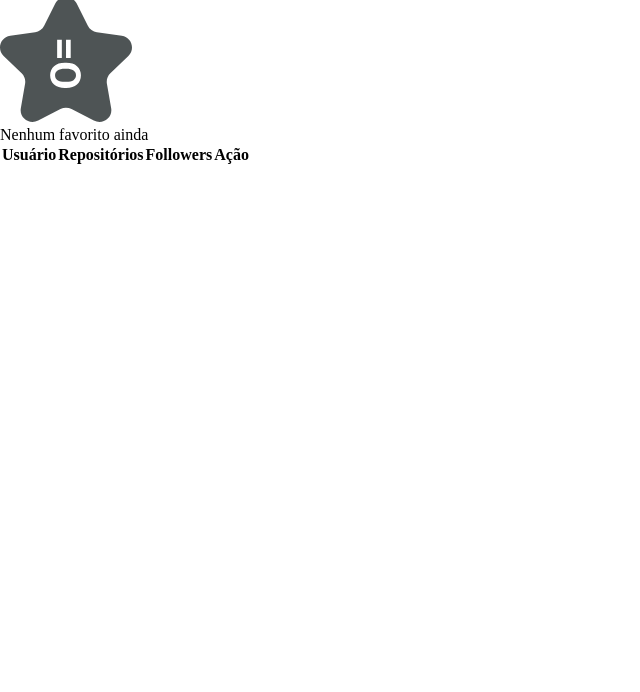
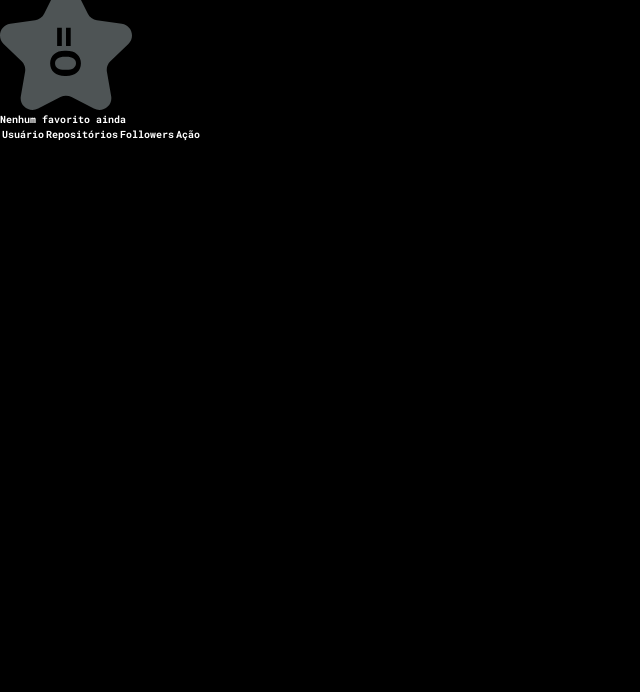
Before and after one commit to matheushnascimento/GitFav, a plain HTML site: page index.html in a window 1280 px wide. Shown: the part 108-800 px from the top of the page, without its empty margins (0-640 px from the left). Drawn offline with Linux system fonts and the light colour scheme.

Commit message:
css básico

```diff
--- a/index.html
+++ b/index.html
@@ -6,6 +6,13 @@
     <title>GitFav</title>
 
     <link rel="stylesheet" href="style.css" />
+
+    <link rel="preconnect" href="https://fonts.googleapis.com" />
+    <link rel="preconnect" href="https://fonts.gstatic.com" crossorigin />
+    <link
+      href="https://fonts.googleapis.com/css2?family=Roboto+Mono:wght@700&family=Roboto:wght@400;700&display=swap"
+      rel="stylesheet"
+    />
   </head>
   <body>
     <div id="app">
--- a/style.css
+++ b/style.css
@@ -5,3 +5,21 @@
   margin: 0;
   box-sizing: border-box;
 }
+
+:root {
+  font-size: 62.5%;
+
+  --cl-black: #000;
+
+  --fn-white: #fff;
+
+  --fn-default: 'Roboto', sans-serif;
+  --fn-destaque: 'Roboto Mono', sans-serif;
+}
+
+body {
+  background: var(--cl-black);
+
+  font-family: var(--fn-destaque);
+  color: var(--fn-white);
+}
```
